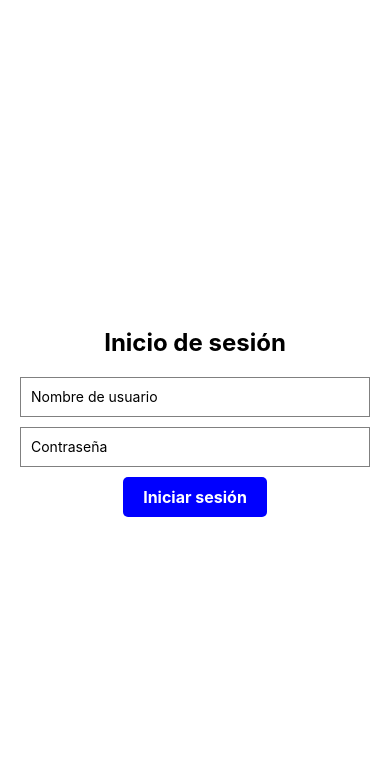
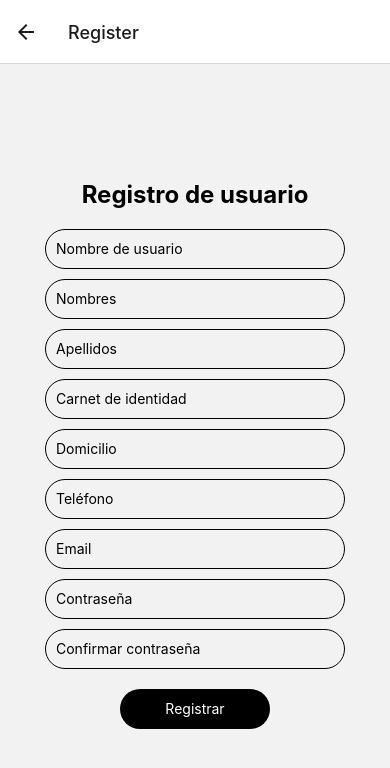
Before and after one commit to AliciaV15/AsiloUnivalleMovil, a React Native app: screen /Register in a window 390 px wide. Shown: the top 768 px of the page. Built offline with nearby package versions, Linux system fonts and the light colour scheme.

Commit message:
login and register view

```diff
--- a/App.js
+++ b/App.js
@@ -1,11 +1,19 @@
-import { StatusBar } from 'expo-status-bar';
 import React from 'react';
 import { StyleSheet, Text, View } from 'react-native';
 import Login from './src/Components/Login';
+import Register from './src/Components/Register';
+import { NavigationContainer } from '@react-navigation/native';
+import { createStackNavigator } from '@react-navigation/stack';
+const Stack = createStackNavigator();
 
 export default function App() {
   return (
-    <Login/>
+    <NavigationContainer>
+      <Stack.Navigator initialRouteName="Login">
+        <Stack.Screen name="Login" component={Login} />
+        <Stack.Screen name="Register" component={Register} />
+      </Stack.Navigator>
+    </NavigationContainer>
   );
 }
 
--- a/src/Components/Login.jsx
+++ b/src/Components/Login.jsx
@@ -1,10 +1,10 @@
 import { StatusBar } from 'expo-status-bar';
 import React from 'react';
 import { useState } from 'react';
-import { Alert, View, Text, TextInput, TouchableOpacity, StyleSheet, TouchableNativeFeedback } from 'react-native';
+import { View, Text, TextInput, TouchableOpacity } from 'react-native';
 
 
-export default function Login() {
+export default function Login({ navigation }) {
   const [username, setUsername] = useState('');
   const [password, setPassword] = useState('');
 
@@ -16,57 +16,30 @@ export default function Login() {
     }
   };
   return (
-    <View style={styles.container}>
-      <Text style={styles.title}>Inicio de sesión</Text>
+    <View style={{ flex: 1, alignItems: 'center', justifyContent: 'center' }}>
+      <Text style={{ fontSize: 24, fontWeight: 'bold', marginBottom: 20 }}>Iniciar sesión</Text>
       <TextInput
-        style={styles.input}
+        style={{ width: 200, height: 40, borderWidth: 1, borderRadius: 20, paddingHorizontal: 10, marginBottom: 10 }}
         placeholder="Nombre de usuario"
         value={username}
         onChangeText={setUsername}
       />
       <TextInput
-        style={styles.input}
+        style={{ width: 200, height: 40, borderWidth: 1, borderRadius: 20, paddingHorizontal: 10, marginBottom: 20 }}
         placeholder="Contraseña"
         secureTextEntry
         value={password}
         onChangeText={setPassword}
       />
-       <TouchableOpacity style={styles.button} onPress={handleLogin}>
-        <Text style={styles.buttonText}>Iniciar sesión</Text>
+      <TouchableOpacity
+        style={{ width: 150, height: 40, backgroundColor: 'black', borderRadius: 20, justifyContent: 'center', alignItems: 'center' }}
+        onPress={handleLogin}
+      >
+        <Text style={{ color: 'white' }}>Iniciar sesión</Text>
+      </TouchableOpacity>
+      <TouchableOpacity onPress={() => navigation.navigate('Register')}>
+        <Text style={{ marginTop: 20, color: 'blue' }}>Crear una cuenta</Text>
       </TouchableOpacity>
     </View>
   );
 }
-
-const styles = StyleSheet.create({
-  container: {
-    flex: 1,
-    justifyContent: 'center',
-    alignItems: 'center',
-    padding: 20,
-  },
-  title: {
-    fontSize: 24,
-    fontWeight: 'bold',
-    marginBottom: 20,
-  },
-  input: {
-    width: '100%',
-    height: 40,
-    borderColor: 'gray',
-    borderWidth: 1,
-    marginBottom: 10,
-    paddingHorizontal: 10,
-  },
-  button: {
-    backgroundColor: 'blue',
-    paddingVertical: 10,
-    paddingHorizontal: 20,
-    borderRadius: 5,
-  },
-  buttonText: {
-    color: 'white',
-    fontSize: 16,
-    fontWeight: 'bold',
-  },
-});
--- /dev/null
+++ b/src/Components/Register.jsx
@@ -0,0 +1,160 @@
+import React from "react";
+import { useState } from "react";
+import { View, Text, TextInput, TouchableOpacity, ScrollView  } from "react-native";
+
+export default function Register() {
+    const [username, setUsername] = useState('');
+    const [password, setPassword] = useState('');
+    const [name, setName] = useState('');
+    const [lastName, setLastName] = useState('');
+    const [identification, setIdentification] = useState('');
+    const [address, setAddress] = useState('');
+    const [phone, setPhone] = useState('');
+    const [email, setEmail] = useState('');
+    const [confirmPassword, setConfirmPassword] = useState('');
+
+    const handleRegister = () => {
+      // Lógica para registrar un nuevo usuario
+    };
+  return (
+    <>
+      <ScrollView  contentContainerStyle={{ flexGrow: 1, alignItems: "center", justifyContent: "center" }}>
+        <Text style={{ fontSize: 24, fontWeight: "bold", marginBottom: 20 }}>
+          Registro de usuario
+        </Text>
+        <TextInput
+          style={{
+            width: 300,
+            height: 40,
+            borderWidth: 1,
+            borderRadius: 20,
+            paddingHorizontal: 10,
+            marginBottom: 10,
+          }}
+          placeholder="Nombre de usuario"
+          value={username}
+          onChangeText={setUsername}
+        />
+        <TextInput
+          style={{
+            width: 300,
+            height: 40,
+            borderWidth: 1,
+            borderRadius: 20,
+            paddingHorizontal: 10,
+            marginBottom: 10,
+          }}
+          placeholder="Nombres"
+          value={name}
+          onChangeText={setName}
+        />
+        <TextInput
+          style={{
+            width: 300,
+            height: 40,
+            borderWidth: 1,
+            borderRadius: 20,
+            paddingHorizontal: 10,
+            marginBottom: 10,
+          }}
+          placeholder="Apellidos"
+          value={lastName}
+          onChangeText={setLastName}
+        />
+        <TextInput
+          style={{
+            width: 300,
+            height: 40,
+            borderWidth: 1,
+            borderRadius: 20,
+            paddingHorizontal: 10,
+            marginBottom: 10,
+          }}
+          placeholder="Carnet de identidad"
+          value={identification}
+          onChangeText={setIdentification}
+        />
+        <TextInput
+          style={{
+            width: 300,
+            height: 40,
+            borderWidth: 1,
+            borderRadius: 20,
+            paddingHorizontal: 10,
+            marginBottom: 10,
+          }}
+          placeholder="Domicilio"
+          value={address}
+          onChangeText={setAddress}
+        />
+        <TextInput
+          style={{
+            width: 300,
+            height: 40,
+            borderWidth: 1,
+            borderRadius: 20,
+            paddingHorizontal: 10,
+            marginBottom: 10,
+          }}
+          placeholder="Teléfono"
+          value={phone}
+          onChangeText={setPhone}
+        />
+        <TextInput
+          style={{
+            width: 300,
+            height: 40,
+            borderWidth: 1,
+            borderRadius: 20,
+            paddingHorizontal: 10,
+            marginBottom: 10,
+          }}
+          placeholder="Email"
+          value={email}
+          onChangeText={setEmail}
+        />
+        <TextInput
+          style={{
+            width: 300,
+            height: 40,
+            borderWidth: 1,
+            borderRadius: 20,
+            paddingHorizontal: 10,
+            marginBottom: 10,
+          }}
+          placeholder="Contraseña"
+          secureTextEntry
+          value={password}
+          onChangeText={setPassword}
+        />
+        <TextInput
+          style={{
+            width: 300,
+            height: 40,
+            borderWidth: 1,
+            borderRadius: 20,
+            paddingHorizontal: 10,
+            marginBottom: 20,
+          }}
+          placeholder="Confirmar contraseña"
+          secureTextEntry
+          value={confirmPassword}
+          onChangeText={setConfirmPassword}
+        />
+        <TouchableOpacity
+          style={{
+            width: 150,
+            height: 40,
+            backgroundColor: "black",
+            borderRadius: 20,
+            justifyContent: "center",
+            alignItems: "center",
+          }}
+          onPress={handleRegister}
+        >
+          <Text style={{ color: "white" }}>Registrar</Text>
+        </TouchableOpacity>
+      </ScrollView>
+    </>
+  );
+}
```
Also changed, not shown: package.json (+5 -3 lines), 1 other file (tests, documents, lock files or other folders).
